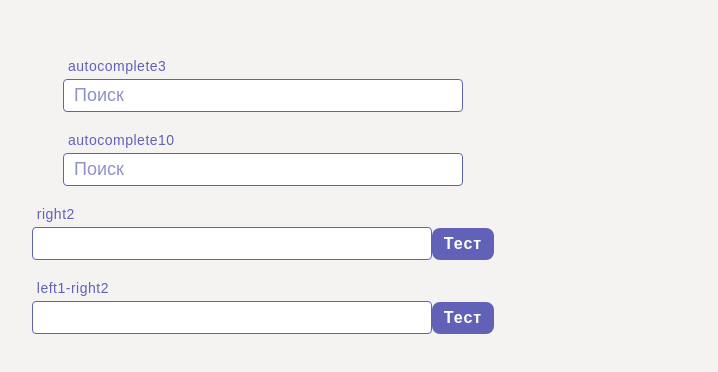
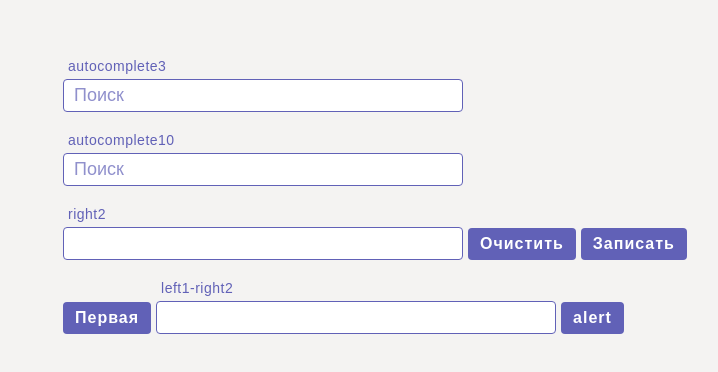
Before and after one commit to Xomek/Test, a React (Create React App) app: page / in a window 1280 px wide. Shown: the part 204-576 px from the top of the page, without its empty margins (377-1095 px from the left). Built offline with nearby package versions, Linux system fonts and the light colour scheme.

Commit message:
fix: buttons styles correcting

```diff
--- a/src/App.tsx
+++ b/src/App.tsx
@@ -2,6 +2,7 @@ import { useState } from "react";
 import { observer } from "mobx-react-lite";
 import { CountiresOption } from "./components";
 import { AutocompleteControl, ButtonControl } from "./components/UI";
+import { ControlButtons } from "./components/UI/ButtonControl";
 import { CountryInfo } from "./api/apiService";
 import { Holder } from "./helpers/Holder";
 import countries from "./store/Countries";
@@ -17,11 +18,18 @@ type AutocompleteFieldsType = keyof AutocompleteFiledsInterface;
 interface ButtonFieldsInterface {
   right2: {
     value: string;
+    rightButtons?: ControlButtons[];
+    leftButtons?: ControlButtons[];
   };
+
   ["left1-right2"]: {
     value: string;
+    rightButtons?: ControlButtons[];
+    leftButtons?: ControlButtons[];
   };
 }
+
+type ButtonFieldsType = keyof ButtonFieldsInterface;
 
 const App: React.FC = observer(() => {
   const [autocompleteFields, setAutocompleteFields] =
@@ -31,16 +39,85 @@ const App: React.FC = observer(() => {
     });
 
   const [buttonFields, setButtonFields] = useState<ButtonFieldsInterface>({
-    right2: { value: "" },
-    ["left1-right2"]: { value: "" },
+    right2: {
+      value: "",
+
+      rightButtons: [
+        {
+          text: "Очистить",
+          onClick: () => {
+            setButtonFields((prevState) => ({
+              ...prevState,
+              right2: { ...prevState.right2, value: "" },
+            }));
+          },
+        },
+        {
+          text: "Записать",
+          onClick: () => {
+            setButtonFields((prevState) => ({
+              ...prevState,
+              right2: { ...prevState.right2, value: "Hello World" },
+            }));
+          },
+        },
+      ],
+    },
+
+    ["left1-right2"]: {
+      value: "",
+      leftButtons: [
+        {
+          text: "Первая",
+          onClick: () => {
+            setButtonFields((prevState) => ({
+              ...prevState,
+              ["left1-right2"]: {
+                ...prevState["left1-right2"],
+                value: Number.isFinite(prevState["left1-right2"].value)
+                  ? "Число"
+                  : "не число",
+              },
+            }));
+          },
+        },
+      ],
+      rightButtons: [
+        {
+          text: "alert",
+          onClick: () => {
+            alert(buttonFields["left1-right2"].value);
+          },
+        },
+      ],
+    },
   });
 
+  //////////////////////////////////////////////////////////////////////////////////////////////
   const onChagneHandler = (value: string, name: AutocompleteFieldsType) => {
     setAutocompleteFields((prevState) => ({
       ...prevState,
       [name]: { ...prevState[name], value },
     }));
     countries.getCountries(value); // Тут каждый обращение к api, надо оптимизировать
+  };
+
+  const clearValue = (name: AutocompleteFieldsType) => {
+    setAutocompleteFields((prevState) => ({
+      ...prevState,
+      [name]: { ...prevState[name], value: "" },
+    }));
+  };
+  //////////////////////////////////////////////////////////////////////////////////////////////
+
+  const onChagneHandlerButtonControl = (
+    value: string,
+    name: ButtonFieldsType
+  ) => {
+    setButtonFields((prevState) => ({
+      ...prevState,
+      [name]: { ...prevState[name], value },
+    }));
   };
 
   const selectOption = (
@@ -56,13 +133,6 @@ const App: React.FC = observer(() => {
     }));
   };
 
-  const clearValue = (name: AutocompleteFieldsType) => {
-    setAutocompleteFields((prevState) => ({
-      ...prevState,
-      [name]: { ...prevState[name], value: "" },
-    }));
-  };
-
   return (
     <div className={styles.app}>
       {new Holder(autocompleteFields).getKeys().map((autocomplete) => (
@@ -70,15 +140,13 @@ const App: React.FC = observer(() => {
           key={autocomplete}
           label={autocomplete}
           options={countries.options}
-          name={autocomplete}
-          value={autocompleteFields[autocomplete].value}
           onChange={(e) => onChagneHandler(e.target.value, autocomplete)}
           selectValue={(option) => selectOption(option, autocomplete)}
-          clearValue={() => clearValue(autocomplete)}
-          max={autocompleteFields[autocomplete].max}
           renderOption={(option, index, cb) => (
             <CountiresOption key={index} option={option} onClick={cb} />
           )}
+          clearValue={() => clearValue(autocomplete)}
+          {...autocompleteFields[autocomplete]}
         />
       ))}
 
@@ -86,9 +154,11 @@ const App: React.FC = observer(() => {
         <ButtonControl
           key={buttonControl}
           label={buttonControl}
-          value={buttonFields[buttonControl].value}
-          rightButtons={[{ text: "Тест" }]}
+          onChange={(e) =>
+            onChagneHandlerButtonControl(e.target.value, buttonControl)
+          }
           clearValue={() => {}}
+          {...buttonFields[buttonControl]}
         />
       ))}
     </div>
--- a/src/components/UI/Button/Button.module.css
+++ b/src/components/UI/Button/Button.module.css
@@ -2,7 +2,7 @@
 
 .button {
   padding: 5px 10px;
-  border-radius: 8px;
+  border-radius: 4px;
   letter-spacing: 1px;
   font-size: 16px;
   font-weight: 700;
--- a/src/components/UI/ButtonControl/ButtonControl.module.css
+++ b/src/components/UI/ButtonControl/ButtonControl.module.css
@@ -0,0 +1,9 @@
+.control {
+  display: flex;
+  gap: 5px;
+  width: 400px;
+}
+
+.control button {
+  align-self: flex-end;
+}
--- a/src/components/UI/ButtonControl/ButtonControl.tsx
+++ b/src/components/UI/ButtonControl/ButtonControl.tsx
@@ -1,6 +1,7 @@
 import { ButtonControlProps, ControlButtons } from "./ButtonControl.types";
 import TextField from "../TextField";
 import Button from "../Button/Button";
+import styles from "./ButtonControl.module.css";
 
 const ButtonControl: React.FC<ButtonControlProps> = ({
   leftButtons,
@@ -16,7 +17,7 @@ const ButtonControl: React.FC<ButtonControlProps> = ({
   };
 
   return (
-    <div>
+    <div className={styles.control}>
       {getButtons(leftButtons ?? [])}
       <TextField {...props} />
       {getButtons(rightButtons ?? [])}
--- a/src/components/UI/ButtonControl/index.ts
+++ b/src/components/UI/ButtonControl/index.ts
@@ -1 +1,2 @@
+export * from "./ButtonControl.types";
 export { default } from "./ButtonControl";
```
